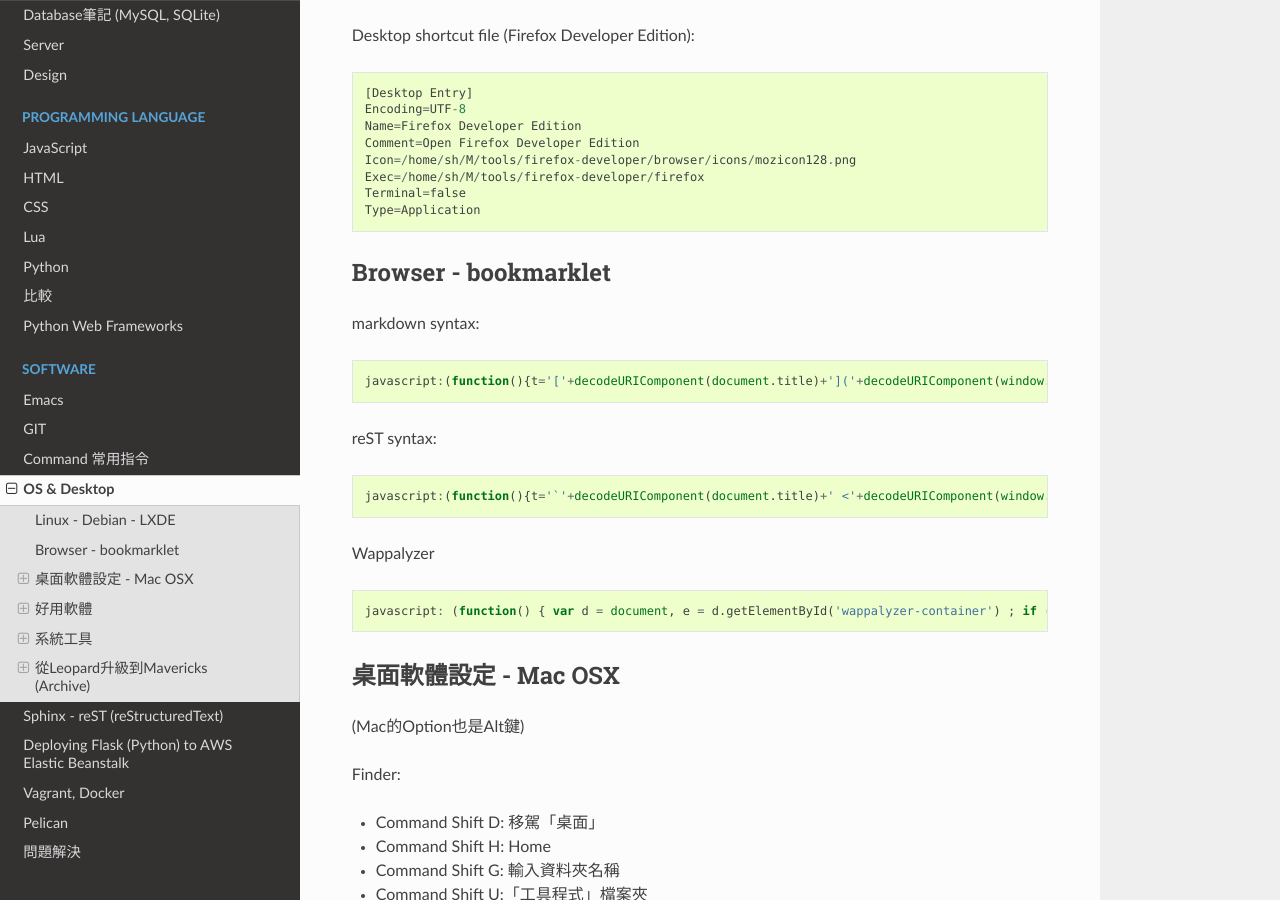
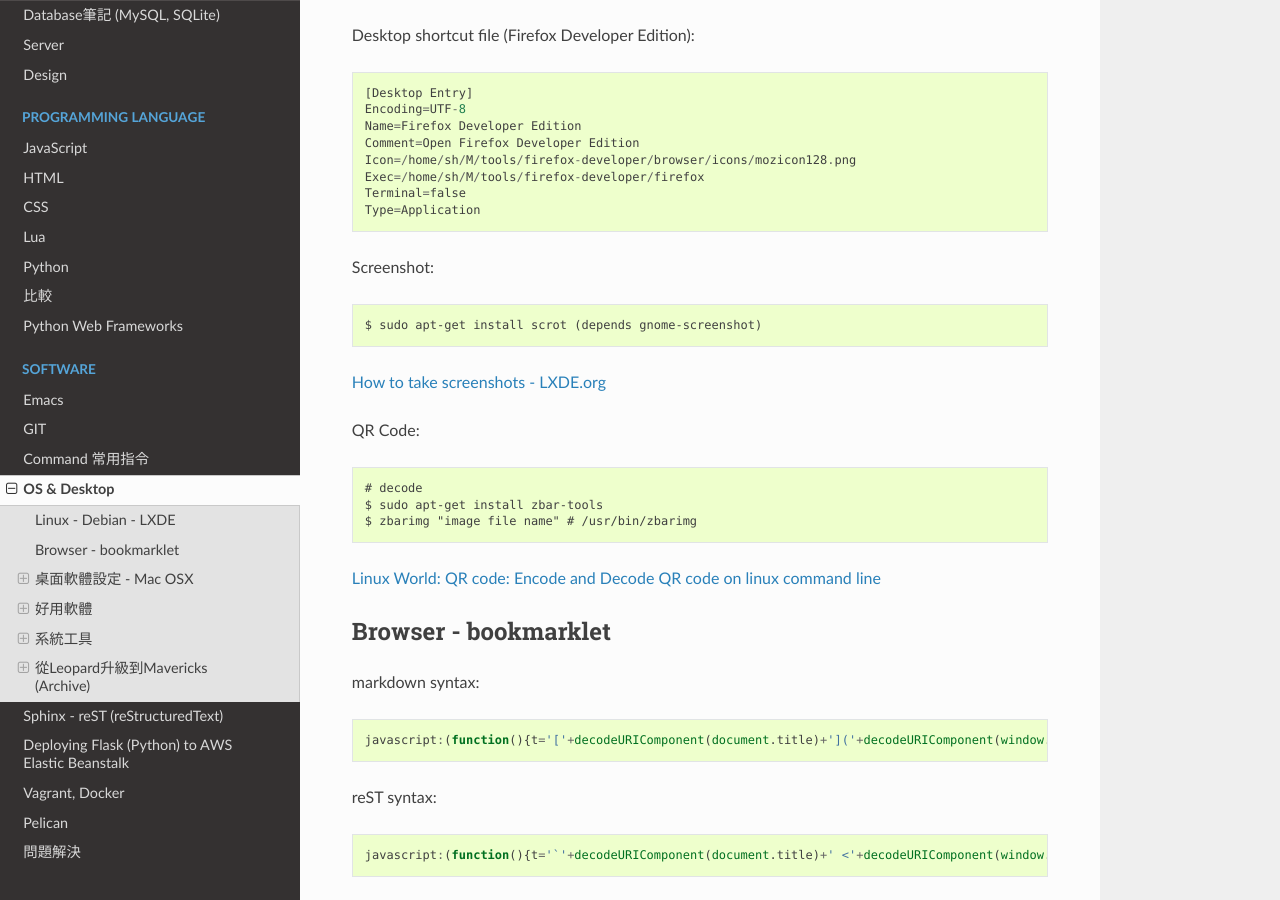
Before and after one commit to moogoo78/comp.suhen.org, a Sphinx documentation site: the page built from docs/source/os_desktop.rst, in a window 1280 px wide and 900 px high, scrolled down 839 px. Built offline with Sphinx 7.4.7 and the Read the Docs theme 2.0.0, drawn with Linux system fonts in a browser that asks for light colours.

Commit message:
edited source; git push

```diff
--- a/docs/source/os_desktop.rst
+++ b/docs/source/os_desktop.rst
@@ -47,6 +47,23 @@ Desktop shortcut file (Firefox Developer Edition)::
   Terminal=false
   Type=Application
 
+
+Screenshot::
+
+  $ sudo apt-get install scrot (depends gnome-screenshot)
+
+
+`How to take screenshots - LXDE.org <http://wiki.lxde.org/en/How_to_take_screenshots>`__
+
+
+QR Code::
+
+  # decode
+  $ sudo apt-get install zbar-tools
+  $ zbarimg "image file name" # /usr/bin/zbarimg
+
+
+`Linux World: QR code: Encode and Decode QR code on linux command line <http://tuxthink.blogspot.tw/2014/01/qr-code-encode-and-decode-qr-code-on.html>`__
 
 Browser - bookmarklet
 ----------------------------
```
